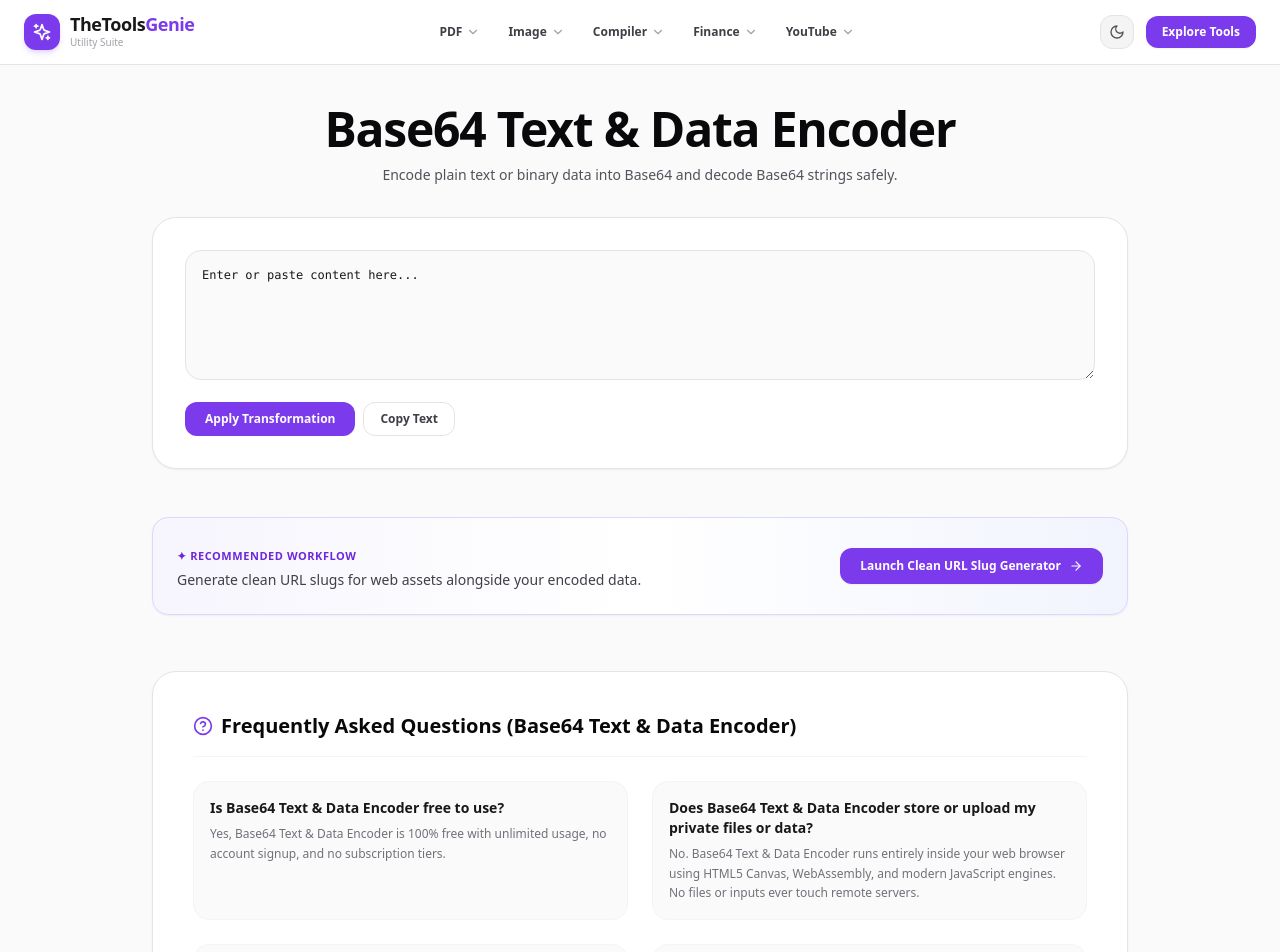
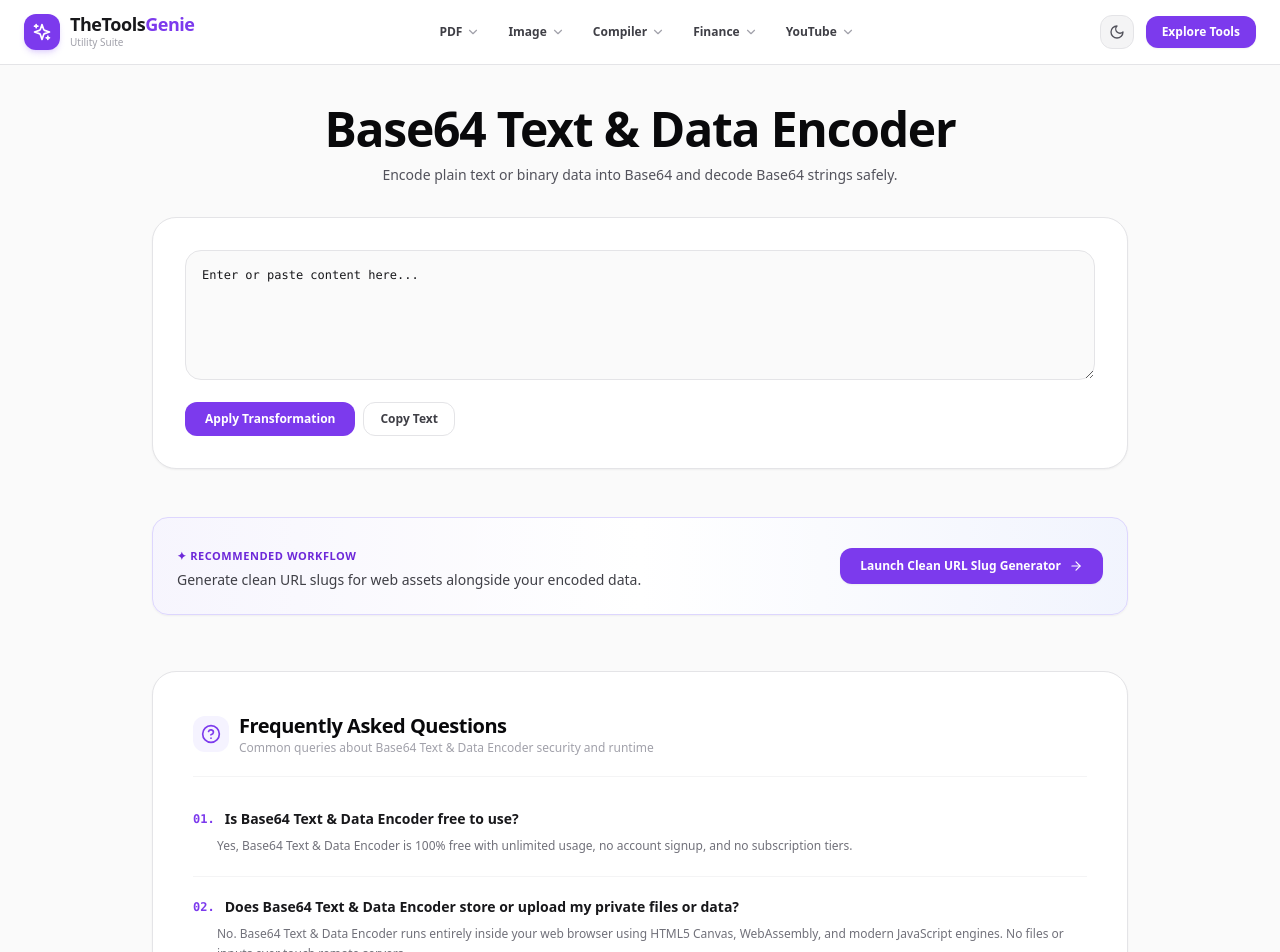
Before and after one commit to RajeshKhandare/thetoolsgenie-, a Next.js app: page /tools/base64-encoder-decoder in a window 1280 px wide. Shown: the top 952 px of the page. Built offline with nearby package versions, Linux system fonts and the light colour scheme.

Commit message:
Update page.tsx

```diff
--- a/app/tools/[slug]/page.tsx
+++ b/app/tools/[slug]/page.tsx
@@ -143,29 +143,38 @@ export default function ToolPage({ params }: { params: { slug: string } }) {
             </section>
           )}
 
-          {/* Interactive FAQs Accordion / Grid */}
+         {/* Interactive FAQs Section - Clean Structured List */}
           <section className="mt-14 rounded-3xl border border-zinc-200 dark:border-zinc-800 bg-white dark:bg-zinc-900 p-6 sm:p-10 shadow-sm">
-            <div className="flex items-center gap-2 mb-6 border-b border-zinc-100 dark:border-zinc-800 pb-4">
-              <HelpCircle className="h-5 w-5 text-violet-600 dark:text-violet-400" />
-              <h2 className="text-lg sm:text-xl font-black text-zinc-950 dark:text-white">
-                Frequently Asked Questions ({tool.name})
-              </h2>
+            <div className="flex items-center gap-2.5 mb-8 border-b border-zinc-100 dark:border-zinc-800 pb-5">
+              <div className="flex h-9 w-9 items-center justify-center rounded-xl bg-violet-50 dark:bg-zinc-800 text-violet-600 dark:text-violet-400">
+                <HelpCircle className="h-5 w-5" />
+              </div>
+              <div>
+                <h2 className="text-lg sm:text-xl font-black text-zinc-950 dark:text-white tracking-tight">
+                  Frequently Asked Questions
+                </h2>
+                <p className="text-xs text-zinc-400 font-medium">
+                  Common queries about {tool.name} security and runtime
+                </p>
+              </div>
             </div>
 
-            <div className="grid grid-cols-1 sm:grid-cols-2 gap-6">
+            <div className="divide-y divide-zinc-100 dark:divide-zinc-800/80">
               {dynamicFaqs.map((faq, idx) => (
-                <div key={idx} className="space-y-1.5 p-4 rounded-2xl bg-zinc-50 dark:bg-zinc-800/40 border border-zinc-100 dark:border-zinc-800">
-                  <h3 className="text-xs sm:text-sm font-bold text-zinc-900 dark:text-white">
-                    {faq.question}
+                <div key={idx} className="py-5 first:pt-0 last:pb-0 space-y-2">
+                  <h3 className="text-sm font-bold text-zinc-900 dark:text-zinc-100 flex items-start gap-2.5 leading-snug">
+                    <span className="text-violet-600 dark:text-violet-400 font-mono text-xs mt-0.5 font-bold">
+                      0{idx + 1}.
+                    </span>
+                    <span>{faq.question}</span>
                   </h3>
-                  <p className="text-xs text-zinc-500 dark:text-zinc-400 leading-relaxed">
+                  <p className="text-xs text-zinc-500 dark:text-zinc-400 leading-relaxed pl-6">
                     {faq.answer}
                   </p>
                 </div>
               ))}
             </div>
           </section>
-
           {/* Related Tools */}
           {relatedTools.length > 0 && (
             <section className="mt-14">
```
